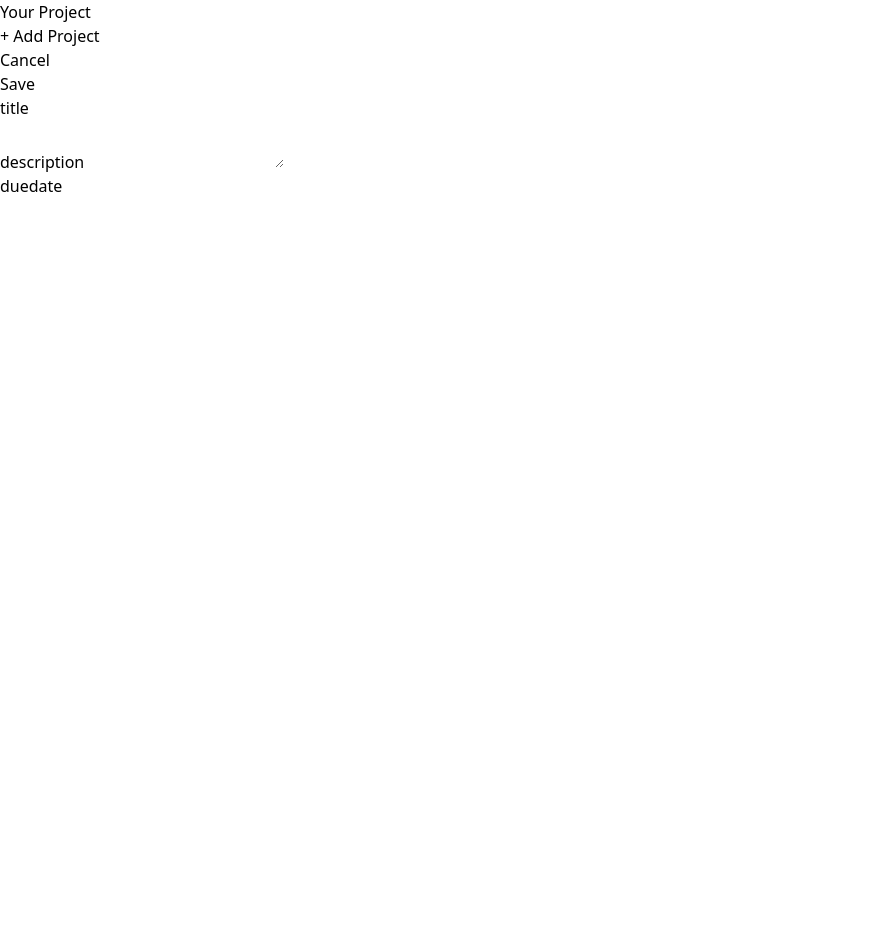
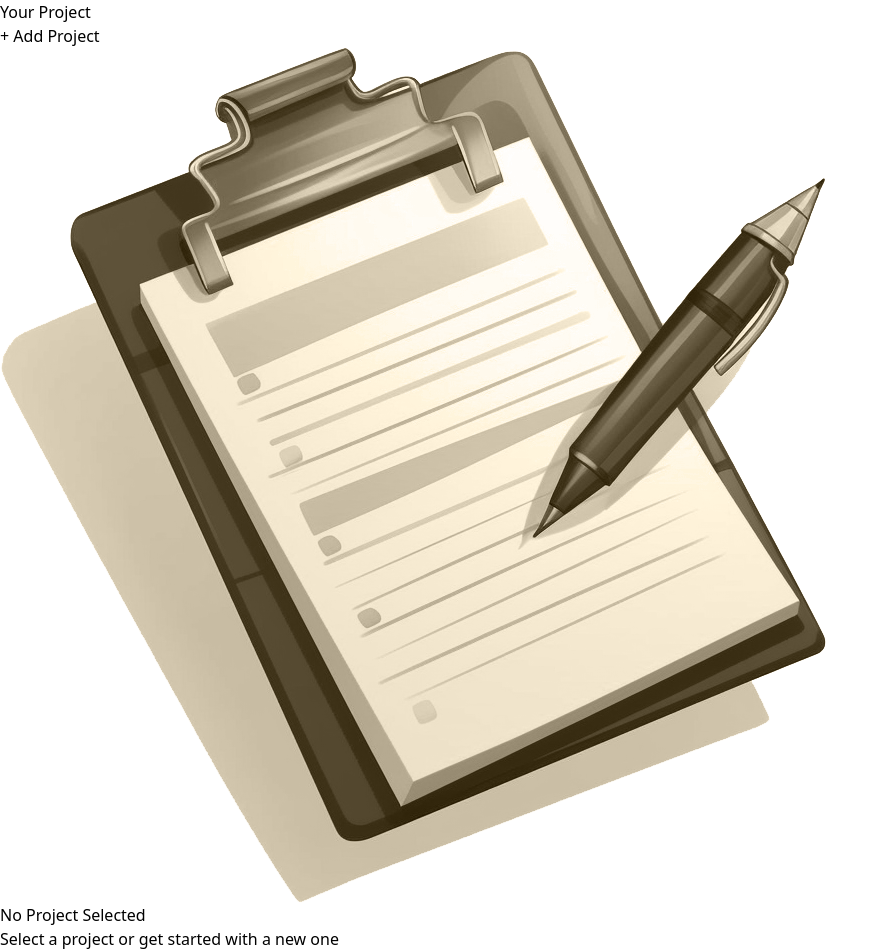
Before and after one commit to Majid-Hadadidan/project-management-app, a React (Vite) app: page / in a window 1280 px wide. Shown: the top 952 px of the page, without its empty margins (0-889 px from the left). Before the commit the page ends 800 px from the top, so only its background shows below. Built offline with nearby package versions, Linux system fonts and the light colour scheme.

Commit message:
add Modal component

```diff
--- a/index.html
+++ b/index.html
@@ -1,4 +1,4 @@
-<!doctype html>
+<!DOCTYPE html>
 <html lang="en">
   <head>
     <meta charset="UTF-8" />
@@ -7,6 +7,7 @@
     <title>Vite + React</title>
   </head>
   <body class="bg-stone-50">
+    <div id="modal-root"></div>
     <div id="root"></div>
     <script type="module" src="/src/main.jsx"></script>
   </body>
--- a/src/App.jsx
+++ b/src/App.jsx
@@ -1,10 +1,63 @@
+import { useState } from "react";
 import NewProject from "./components/NewProject";
+import NoProjectSelected from "./components/NoProjectSelected";
 import ProjectsSidebar from "./components/ProjectsSidebar";
+//App component
 export default function App() {
+  //States
+  const [projectState, setProjectState] = useState({
+    selectedProjectId: undefined,
+    projects: [],
+  });
+
+  //Starting management project for the first time
+  function handleStartAddProject() {
+    setProjectState((prevState) => {
+      return {
+        ...prevState,
+        selectedProjectId: null,
+      };
+    });
+  }
+
+  //Add projects to stateProject
+  function handleAddProject(projectData) {
+    setProjectState((prevState) => {
+      const projectId = Math.random();
+      const newProject = {
+        ...projectData,
+        id: projectId,
+      };
+      return {
+        ...prevState,
+        selectedProjectId: undefined,
+        projects: [...prevState.projects, newProject],
+      };
+    });
+  }
+  //handle Cancel button in NewProject component
+  function handleCancelAddProject() {
+    setProjectState((prevState) => {
+      return {
+        ...prevState,
+        selectedProjectId: undefined,
+      };
+    });
+  }
+
+  let content;
+  if (projectState.selectedProjectId === null) {
+    content = <NewProject onAdd={handleAddProject} onCancel={handleCancelAddProject}/>;
+  } else if (projectState.selectedProjectId === undefined) {
+    content = <NoProjectSelected onStartAddProject={handleStartAddProject} />;
+  }
   return (
     <main className="my-8 flex h-screen gap-8 ">
-      <ProjectsSidebar />
-      <NewProject/>
+      <ProjectsSidebar
+        onStartAddProject={handleStartAddProject}
+        projects={projectState.projects}
+      />
+      {content}
     </main>
   );
 }
--- /dev/null
+++ b/src/components/Button.jsx
@@ -0,0 +1,7 @@
+export default function Button({ children,...props }) {
+  return (
+    <button  {...props} className="px-4 py-2 rounded-md text-xs md:text-base bg-stone-700 text-stone-400 hover:bg-stone-600 hover:text-stone-100 ">
+      {children}
+    </button>
+  );
+}
--- a/src/components/Input.jsx
+++ b/src/components/Input.jsx
@@ -1,4 +1,6 @@
-export default function Input({ textArea, label, ...props }) {
+import { forwardRef } from "react";
+
+const Input = forwardRef(function Input({ textArea, label, ...props },ref) {
   const classes =
     "w-full p-1  border-b-2 border-stone-300 bg-stone-200 text-stone-600 rounded-sm focus:outline-none focus:border-stone-600";
   return (
@@ -7,10 +9,11 @@ export default function Input({ textArea, label, ...props }) {
         {label}
       </label>
       {textArea ? (
-        <textArea className={classes} {...props} />
+        <textArea ref={ref} className={classes} {...props} />
       ) : (
-        <input className={classes} {...props} />
+        <input ref={ref} className={classes} {...props} />
       )}
     </p>
   );
-}
+});
+export default Input;
--- /dev/null
+++ b/src/components/Modal.jsx
@@ -0,0 +1,23 @@
+import { forwardRef, useImperativeHandle, useRef } from "react";
+import { createPortal } from "react-dom";
+import Button from "./Button";
+const Modal = forwardRef(function Modal({ children, buttonCaption }, ref) {
+  const dialog = useRef();
+  useImperativeHandle(ref, () => {
+    return {
+      open() {
+        dialog.current.showModal();
+      },
+    };
+  });
+  return createPortal(
+    <dialog ref={dialog} className="backdrop:bg-stone-900/90 shadow-md p-4 rounded-md ">
+      {children}
+      <form method="dialog" className="mt-8 text-right">
+        <Button>{buttonCaption}</Button>
+      </form>
+    </dialog>,
+    document.getElementById("modal-root")
+  );
+});
+export default Modal;
--- a/src/components/NewProject.jsx
+++ b/src/components/NewProject.jsx
@@ -1,25 +1,70 @@
+import { useRef } from "react";
 import Input from "./Input";
+import Modal from "./Modal";
 
-export default function NewProject() {
+export default function NewProject({ onAdd, onCancel }) {
+  const title = useRef();
+  const description = useRef();
+  const dueDate = useRef();
+  const modal = useRef();
+
+  function handleSave() {
+    const enteredTitle = title.current.value;
+    const enteredDescription = description.current.value;
+    const enteredDueDate = dueDate.current.value;
+    //...validation
+    if (
+      enteredTitle.trim() === "" ||
+      enteredDescription.trim() === "" ||
+      enteredDueDate.trim() === ""
+    ) {
+      modal.current.open();
+      console.log(modal.curren);
+      return;
+    }
+    onAdd({
+      title: enteredTitle,
+      description: enteredDescription,
+      dueDate: enteredDueDate,
+    });
+  }
+
   return (
+    <>
+      <Modal ref={modal} buttonCaption="Okey">
+        <h2 className="text-xl font-bold my-4 text-stone-700">Invalid Input</h2>
+        <p className="text-stone-600 mb-4">
+          Oops...looks like you forgot enter a value{" "}
+        </p>
+        <p className="text-stone-600 mb-4 ">
+          Please make sure to provide a valid value for every input field.
+        </p>
+      </Modal>
       <div className="w-[35rem] mt-16">
         <menu className="flex gap-4 my-4  justify-end items-center">
           <li>
-          <button className="text-stone-800 hover:text-stone-950">
+            <button
+              onClick={onCancel}
+              className="text-stone-800 hover:text-stone-950"
+            >
               Cancel
             </button>
           </li>
           <li>
-          <button className="py-2 px-6 text-stone-50 bg-stone-800 rounded-md hover:bg-stone-950">
+            <button
+              onClick={handleSave}
+              className="py-2 px-6 text-stone-50 bg-stone-800 rounded-md hover:bg-stone-950"
+            >
               Save
             </button>
           </li>
         </menu>
         <div>
-        <Input label="title" />
-        <Input label="description" textArea />
-        <Input label="duedate" />
+          <Input type="text" ref={title} label="title" />
+          <Input ref={description} label="description" textArea />
+          <Input type="date" ref={dueDate} label="duedate" />
         </div>
       </div>
+    </>
   );
 }
--- /dev/null
+++ b/src/components/NoProjectSelected.jsx
@@ -0,0 +1,24 @@
+import logo from "../assets/logo.png";
+import Button from "./Button";
+export default function NoProjectSelected({onStartAddProject}) {
+  return (
+    <div className="mt-24 text-center w-2/3">
+      <img
+        className="w-16 h-16 object-contain mx-auto"
+        src={logo}
+        alt="An empty task list"
+      />
+      <h2 className="text-xl font-bold my-4 text-stone-500">
+        No Project Selected
+      </h2>
+      <p className="text-stone-400 mb-4">
+        Select a project or get started with a new one
+      </p>
+      <p className="mt-8">
+        <Button onClick={onStartAddProject}>
+          Create new project
+        </Button>
+      </p>
+    </div>
+  );
+}
--- a/src/components/ProjectsSidebar.jsx
+++ b/src/components/ProjectsSidebar.jsx
@@ -1,14 +1,23 @@
-export default function ProjectsSidebar() {
+import Button from "./Button";
+
+export default function ProjectsSidebar({ onStartAddProject, projects }) {
   return (
     <aside className="w-1/3 px-8 py-16 bg-stone-900  text-stone-50 md:w-72 rounded-r-xl">
       <h2 className="mb-8 uppercase font-bold md:text-xl text-stone-200 ">
         Your Project
       </h2>
       <div>
-        <button className="px-4 py-2 rounded-md text-xs md:text-base bg-stone-700 text-stone-400 hover:bg-stone-600 hover:text-stone-100 ">
-          + Add Project
-        </button>
+        <Button onClick={onStartAddProject}>+ Add Project</Button>
       </div>
+      <ul className="mt-8">
+        {projects.map((project) => (
+          <li key={project.id}>
+            <button className="w-full my-1 text-left rounded-sm text-stone-400 font-bold px-2 py-1 hover:text-stone-200 hover:bg-stone-800">
+              {project.title}
+            </button>
+          </li>
+        ))}
+      </ul>
     </aside>
   );
 }
```
Also changed, not shown: src/assets/logo.png (added). Lines whose indentation alone changed are shown as unchanged.
